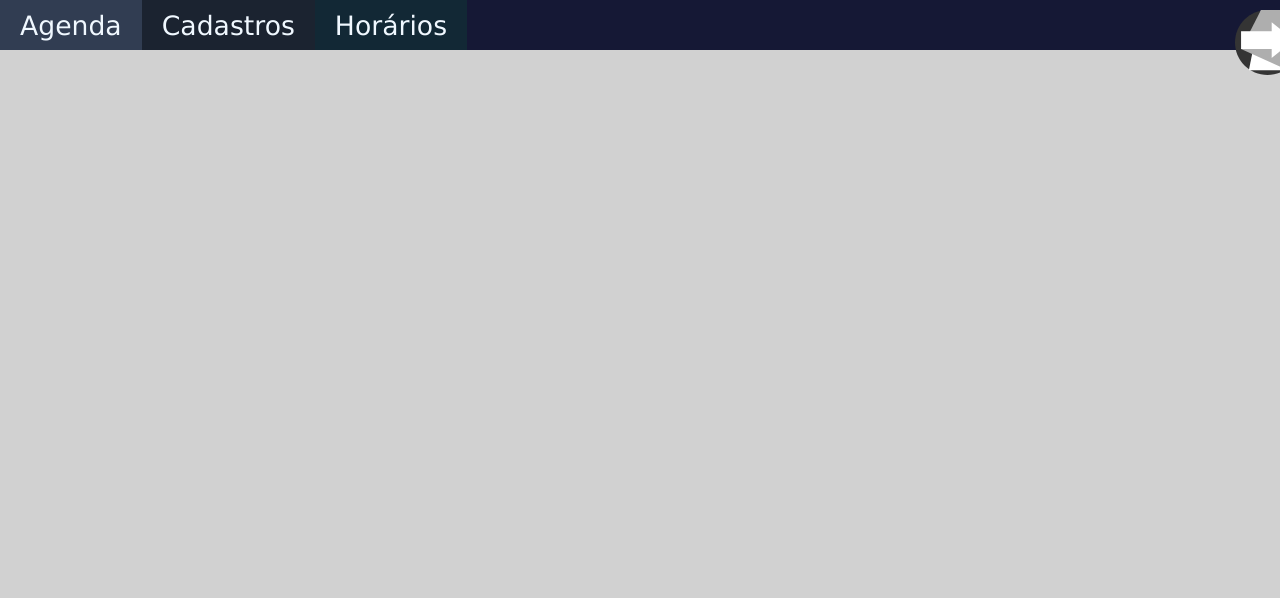
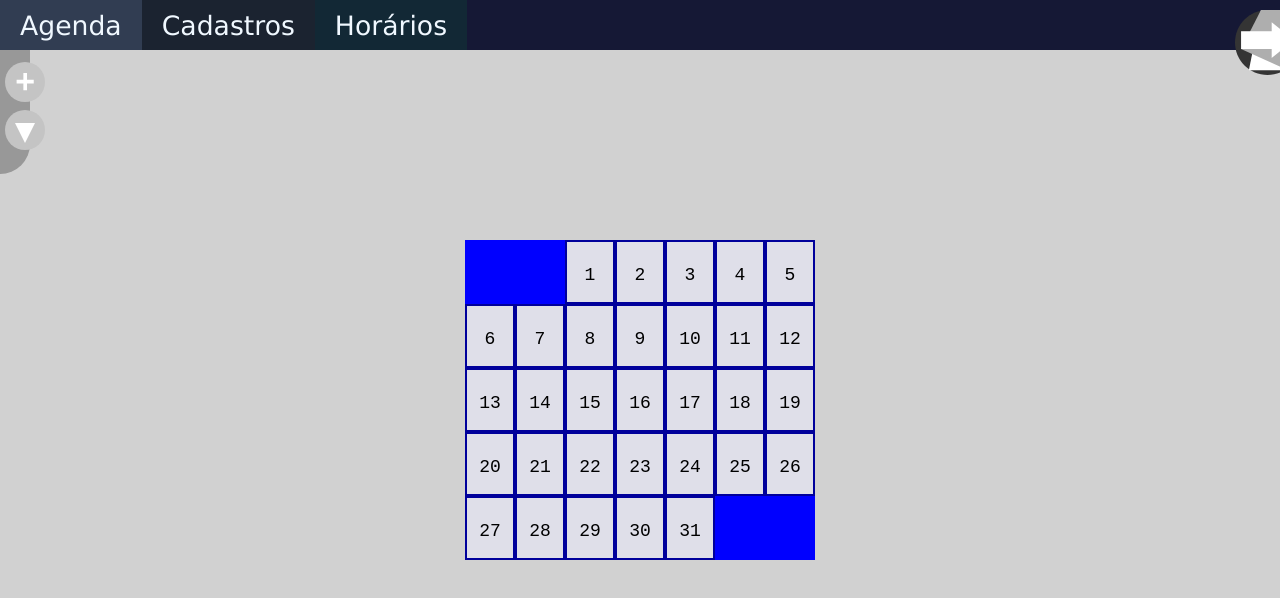
Before and after one commit to TekkenRX/45PIN-AgMed, a React (Create React App) app in the folder AgMed/View/: page / in a window 1280 px wide. Both pictures are taken after a click on the button "Entrar". Shown: the top 598 px of the page. Built offline with nearby package versions, Linux system fonts and the light colour scheme.

Commit message:
Feat: added side bar icons and calendar strc

```diff
--- a/AgMed/View/src/App.css
+++ b/AgMed/View/src/App.css
@@ -1,3 +1,2 @@
 .App{
-
 }
--- a/AgMed/View/src/App.js
+++ b/AgMed/View/src/App.js
@@ -2,6 +2,8 @@ import { useState } from "react";
 import "./App.css";
 import Workbar from "./Components/Workbar/Container";
 import LoginBox from "./Components/LoginAgent/Container";
+import logo from "./Components/LoginAgent/Logo.svg";
+
 
 function App() {
   function handleOptionFocus(ClickedOptionID) {
@@ -76,14 +78,22 @@ function App() {
     <div className="App">
       {render.map((walk) => {
         if (walk.texto === "Login") {
-          return <LoginBox handleClick={handleClick}></LoginBox>;
+          return (
+          <div>
+            <LoginBox handleClick={handleClick}>
+            </LoginBox>
+          </div>
+
+            );
         } else {
           return (
+          <div>
             <Workbar
               options={options}
               handleOptionFocus={handleOptionFocus}
               handleClick={handleClick}
             ></Workbar>
+          </div>
           );
         }
       })}
--- /dev/null
+++ b/AgMed/View/src/Components/Calendar/Calendar.css
@@ -0,0 +1,39 @@
+.calendar{
+    position: absolute;
+    top: 50%;
+    left: 50%;
+    -ms-transform: translate(-50%, -50%);
+    transform: translate(-50%, -50%);
+    display: flex;
+    flex-direction: column;
+    width: 350px;
+    height: 320px;
+    background-color: black;
+}
+.week{
+    display: flex;
+    flex-direction: row;
+    justify-content: left;
+    width: 100%;
+    height: 20%;
+    background-color: blue;
+}
+.day{
+    width: 14.2857142857%;
+    height: 100%;
+    background-color: rgb(223, 223, 233);
+    text-align: center;
+    font-size: large;
+    font-family: 'Courier New', Courier, monospace;
+    color: black;
+    box-shadow: inset 0px 0px 0px 2px rgb(0, 0, 155);
+    cursor: pointer;
+}
+.day-dummy{
+    width: 14.2857142857%;
+    height: 100%;
+    background-color: blue;
+}
+.cnt{
+    margin-top: 50%;
+}
--- /dev/null
+++ b/AgMed/View/src/Components/Calendar/Container.jsx
@@ -0,0 +1,17 @@
+import Week from './Week';
+import Day from './Day';
+import './Calendar.css';
+
+const Calendar = ({week, day, tag}) => {
+
+    return (
+        <>
+            <div className="calendar">
+            {week.map((week) => (
+                <Week day={day} week={week} tag={tag}/>))}
+            </div>
+        </>
+    );
+}
+
+export default Calendar;
--- /dev/null
+++ b/AgMed/View/src/Components/Calendar/Day.jsx
@@ -0,0 +1,93 @@
+import './Calendar.css';
+
+const Day = ({day, week, tag}) => {
+
+    if(day.value === 1 && week.value === 1){
+        return (
+            <>
+                <div className="day-dummy">
+                    <div className="cnt"></div>
+                </div>
+                <div className="day-dummy">
+                    <div className="cnt"></div>
+                </div>
+                <div className="day">
+                    <div className="cnt">{day.value}</div>
+                </div>
+            </>
+        );
+    }
+
+    if(week.value === 1){
+        if (day.value <= tag && (day.value > 1 && day.value <= 5)){
+            return (
+                <>
+                    <div className="day">
+                        <div className="cnt">{day.value}</div>
+                    </div>
+                </>
+            );
+        }else{
+            return <></>;
+        }
+    }
+
+    if(week.value === 2){
+        if (day.value <= tag && (day.value > 5 && day.value <= 12)){
+            return (
+                <>
+                    <div className="day">
+                        <div className="cnt">{day.value}</div>
+                    </div>
+                </>
+            );
+        }else{
+            return <></>;
+        }
+    }
+
+    if(week.value === 3){
+        if (day.value <= tag && (day.value > 12 && day.value <= 19)){
+            return (
+                <>
+                    <div className="day">
+                        <div className="cnt">{day.value}</div>
+                    </div>
+                </>
+            );
+        }else{
+            return <></>;
+        }
+    }
+
+    if(week.value === 4){
+        if (day.value <= tag && (day.value > 19 && day.value <= 26)){
+            return (
+                <>
+                    <div className="day">
+                        <div className="cnt">{day.value}</div>
+                    </div>
+                </>
+            );
+        }else{
+            return <></>;
+        }
+    }
+
+    if(week.value === 5){
+        if (day.value <= tag && (day.value > 26 && day.value <= 31)){
+            return (
+                <>
+                    <div className="day">
+                        <div className="cnt">{day.value}</div>
+                    </div>
+                </>
+            );
+        }else{
+            return <></>;
+        }
+    }
+
+}
+
+export default Day;
--- /dev/null
+++ b/AgMed/View/src/Components/Calendar/Week.jsx
@@ -0,0 +1,18 @@
+import Day from './Day';
+import './Calendar.css';
+
+const Week = ({day, week, tag}) => {
+    return (
+    <>
+        <div className="week">
+            {
+                day.map((day) =>
+                (
+                    <Day day={day} week={week} tag={tag}/>
+                ))
+            }
+        </div>
+    </>);
+}
+
+export default Week;
--- a/AgMed/View/src/Components/Sidebar/Container.jsx
+++ b/AgMed/View/src/Components/Sidebar/Container.jsx
@@ -0,0 +1,15 @@
+import "./Sidebar.css";
+import filter from "./filter.svg"
+import plus from "./plus.svg"
+
+const Sidebar = ({handleClick}) => {
+    return (
+    <>
+        <div className="container">
+            <img src={plus} alt="+" className="icons"/>
+            <img src={filter} alt="^" className="icons"/>
+        </div>
+    </>);
+}
+
+export default Sidebar;
--- /dev/null
+++ b/AgMed/View/src/Components/Sidebar/Sidebar.css
@@ -0,0 +1,14 @@
+.container{
+    position: relative;
+    top: 200%;
+    width: 30px;
+    height: 124px;
+    background: #989898;;
+    border-radius: 0px 0px 55px 0px;
+    overflow: visible;
+}
+
+.icons{
+    margin-left: 5px;
+    cursor: pointer;
+}
--- a/AgMed/View/src/Components/Workbar/Container.jsx
+++ b/AgMed/View/src/Components/Workbar/Container.jsx
@@ -1,9 +1,89 @@
 import { useState } from "react";
+import Calendar from "../Calendar/Container";
+import Sidebar from "../Sidebar/Container";
 import ExitBtn from "./Exit";
 import Option from "./Option";
 import "./Workbar.css";
 
 const Workbar = ({ options, handleOptionFocus, handleClick}) => {
+
+  const [days] = useState([
+    {value: 1}
+    ,
+    {value: 2}
+    ,
+    {value: 3}
+    ,
+    {value: 4}
+    ,
+    {value: 5}
+    ,
+    {value: 6}
+    ,
+    {value: 7}
+    ,
+    {value: 8}
+    ,
+    {value: 9}
+    ,
+    {value: 10}
+    ,
+    {value: 11}
+    ,
+    {value: 12}
+    ,
+    {value: 13}
+    ,
+    {value: 14}
+    ,
+    {value: 15}
+    ,
+    {value: 16}
+    ,
+    {value: 17}
+    ,
+    {value: 18}
+    ,
+    {value: 19}
+    ,
+    {value: 20}
+    ,
+    {value: 21}
+    ,
+    {value: 22}
+    ,
+    {value: 23}
+    ,
+    {value: 24}
+    ,
+    {value: 25}
+    ,
+    {value: 26}
+    ,
+    {value: 27}
+    ,
+    {value: 28}
+    ,
+    {value: 29}
+    ,
+    {value: 30}
+    ,
+    {value: 31}
+
+  ])
+
+  const [weeks]  = useState([
+      {value : 1}
+      ,
+      {value : 2}
+      ,
+      {value : 3}
+      ,
+      {value : 4}
+      ,
+      {value : 5}
+  ])
+
   const [colors] = useState([
     {
       id: 1,
@@ -25,6 +105,9 @@ const Workbar = ({ options, handleOptionFocus, handleClick}) => {
 
   return (
     <>
+      <div className="Workbar-dummy">
+        <Sidebar/>
+      </div>
       <div className="Workbar-left">
         {options.map((option) => (
           <Option
@@ -37,6 +120,7 @@ const Workbar = ({ options, handleOptionFocus, handleClick}) => {
           <ExitBtn handleClick={handleClick}/>
         </div>
       </div>
+      <Calendar day={days} week={weeks} tag={31}></Calendar>
     </>
   );
 };
--- a/AgMed/View/src/Components/Workbar/Workbar.css
+++ b/AgMed/View/src/Components/Workbar/Workbar.css
@@ -1,5 +1,5 @@
 .Workbar-left{
-    width: 100%;
+    width: 100;
     height: 50px;
     background-color: #151835;
     display: flex;
@@ -7,6 +7,17 @@
     user-select: none;
     overflow: visible;
 }
+.Workbar-dummy{
+    width: 100;
+    height: 50px;
+    margin-top: -50px;
+    background-color: #151835;
+    display: flex;
+    justify-content: left;
+    user-select: none;
+    overflow: visible;
+}
+
 .Workbar-right{
     width: 100%;
     height: 50px;
```
Also changed, not shown: AgMed/View/src/Components/Sidebar/filter.svg (added), AgMed/View/src/Components/Sidebar/plus.svg (added).
